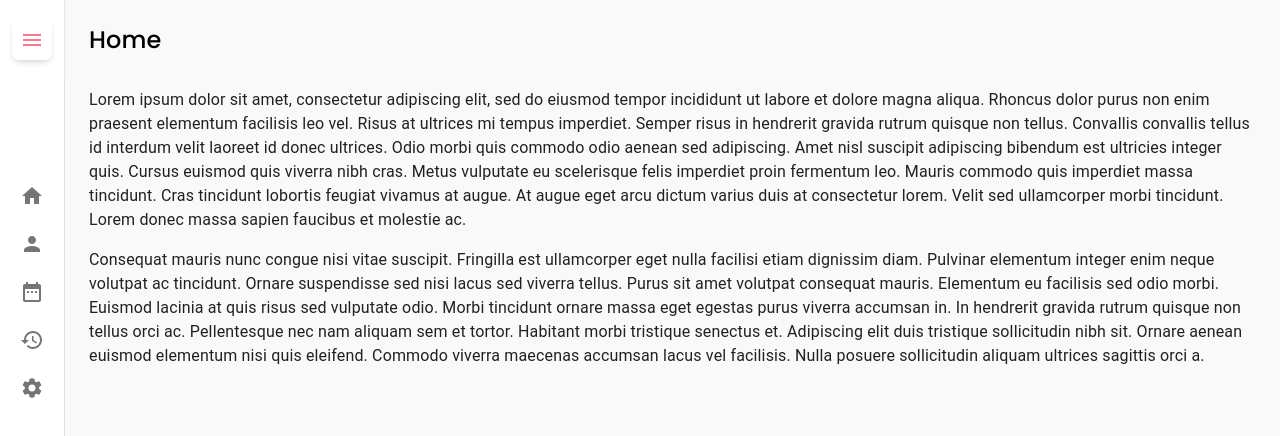
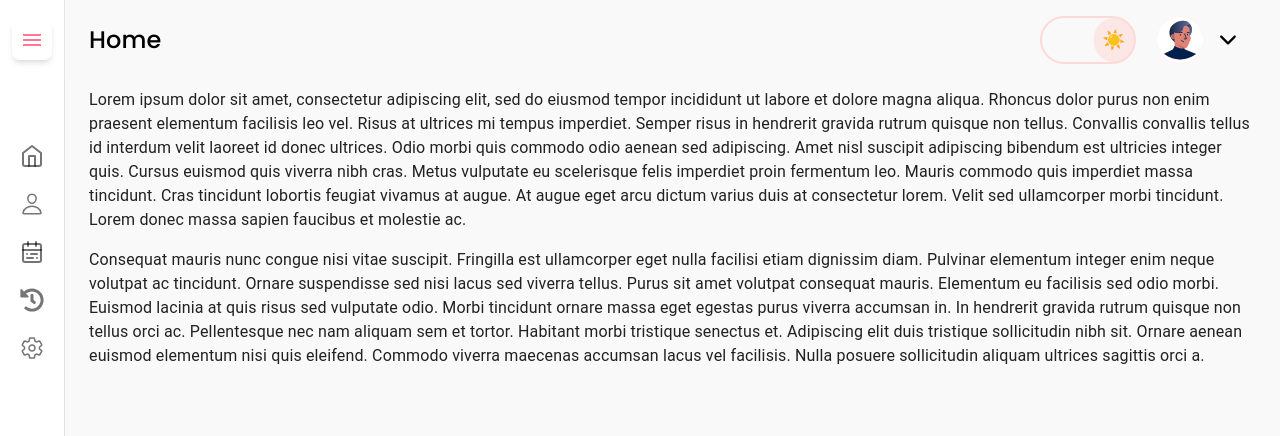
Before and after one commit to DeveloperDolon/Rainier-job-task, a React (Vite) app: page / in a window 1280 px wide. Shown: the top 436 px of the page. Built offline with nearby package versions, Linux system fonts and the light colour scheme.

Commit message:
avater and theme icons added commit

```diff
--- a/package.json
+++ b/package.json
@@ -18,6 +18,7 @@
     "prop-types": "^15.8.1",
     "react": "^18.2.0",
     "react-dom": "^18.2.0",
+    "react-icons": "^4.12.0",
     "react-router-dom": "^6.16.0",
     "styled-components": "^6.1.1"
   },
--- a/src/main.jsx
+++ b/src/main.jsx
@@ -1,10 +1,13 @@
 import React from 'react'
 import ReactDOM from 'react-dom/client'
 import './index.css'
-import MainLayout from './Layout/MainLayout.jsx'
+import {
+  RouterProvider,
+} from "react-router-dom";
+import MainRouter from './router/MainRouter.jsx';
 
 ReactDOM.createRoot(document.getElementById('root')).render(
   <React.StrictMode>
-    <MainLayout/>
+    <RouterProvider router={MainRouter}/>
   </React.StrictMode>,
 )
--- a/src/pages/HomePage.jsx
+++ b/src/pages/HomePage.jsx
@@ -16,30 +16,37 @@ import ListItemButton from '@mui/material/ListItemButton';
 import ListItemIcon from '@mui/material/ListItemIcon';
 import ListItemText from '@mui/material/ListItemText';
 import iconVector from "../assets/Icon_Vector.svg";
-import { DateRange, History, Home, Person, Settings } from '@mui/icons-material';
+import { LuHome } from "react-icons/lu";
+import { IoPersonOutline } from "react-icons/io5";
+import { LuCalendarRange } from "react-icons/lu";
+import { FaHistory } from "react-icons/fa";
+import { IoSettingsOutline } from "react-icons/io5";
+import lightIcon from "../assets/noto_sun.svg";
+import avater from "../assets/Avatar.svg";
+import { IoIosArrowDown } from "react-icons/io";
 
 const drawerWidth = 300;
 
 const menuItems = [
     {
         item: "Home",
-        icon: <Home></Home>
+        icon: <LuHome />
     },
     {
         item: "Patient Profile",
-        icon: <Person></Person>
+        icon: <IoPersonOutline />
     },
     {
         item: "Appointments",
-        icon: <DateRange></DateRange>
+        icon: <LuCalendarRange />
     },
     {
         item: "Medical History",
-        icon: <History></History>
+        icon: <FaHistory />
     },
     {
         item: "Settings",
-        icon: <Settings></Settings>
+        icon: <IoSettingsOutline />
     }
 ]
 
@@ -126,8 +133,8 @@ export default function HomePage() {
     return (
         <Box sx={{ display: 'flex', border: "0px" }}>
             <CssBaseline />
-            <AppBar style={{boxShadow: "none"}} position="fixed" open={open}>
-                <Toolbar style={{paddingLeft: toolPadding, paddingRight: 0}} className='bg-white flex text-black'>
+            <AppBar style={{ boxShadow: "none" }} position="fixed" open={open}>
+                <Toolbar style={{ paddingLeft: toolPadding, paddingRight: 0 }} className='bg-white flex text-black'>
                     <IconButton
                         className='shadow-md'
                         color="#FF7594"
@@ -141,19 +148,34 @@ export default function HomePage() {
                             ...(open && { display: 'none' }),
                         }}
                     >
-                        <MenuIcon className='text-[#FF7594]'/>
+                        <MenuIcon className='text-[#FF7594]' />
                     </IconButton>
-                    <Typography className='flex-1 border-l md:py-6 py-5 bg-[#F9F9F9] pl-6' noWrap component="div">
-                        <span className='font-medium md:text-2xl text-lg'>
-                            Home
-                        </span>
-                    </Typography>
+                    <div className='flex-1 flex justify-between pr-10 items-center bg-[#F9F9F9]'>
+                        <Typography className='border-l md:py-6 py-5 pl-6' noWrap component="div">
+                            <span className='font-medium md:text-2xl text-lg'>
+                                Home
+                            </span>
+                        </Typography>
+
+                        <div className='flex md:gap-5 gap-3'>
+                            <div className='border-[#FDDAD6] border-2 rounded-full w-24 flex justify-end'>
+                                <button className='bg-[#fddad686] rounded-full w-fit p-2 cursor-pointer'>
+                                    <img className='md:w-6 w-4 md:h-6 h-4 rounded-full' src={lightIcon} alt="" />
+                                </button>
+                            </div>
+
+                            <div className='flex items-center md:gap-3 gap-2'>
+                                <img src={avater} alt="" />
+                                <IoIosArrowDown className='md:text-2xl text-lg' />
+                            </div>
+                        </div>
+                    </div>
                 </Toolbar>
             </AppBar>
             <Drawer style={{
-                border:"0px",
+                border: "0px",
             }} variant="permanent" open={open}>
-                <DrawerHeader sx={{border: "0px"}} className='flex justify-end'>
+                <DrawerHeader sx={{ border: "0px" }} className='flex justify-end'>
                     <div className='flex w-full pl-5 justify-start items-center md:gap-5 gap-3 md:py-6 py-4'>
                         <img src={iconVector} alt="" />
                         <h1 className='md:text-3xl text-xl font-medium'>Medl<span className='text-[#FF7594]'>Doc</span></h1>
@@ -166,7 +188,7 @@ export default function HomePage() {
                 </DrawerHeader>
 
                 <List sx={{
-                    mt: 10
+                    mt: 5
                 }}>
                     {menuItems?.map((text, index) => (
                         <ListItem key={index} disablePadding sx={{ display: 'block' }}>
@@ -186,7 +208,9 @@ export default function HomePage() {
                                     }}
 
                                 >
-                                    {text?.icon}
+                                    <span className='md:text-2xl font-bold text-xl'>
+                                        {text?.icon}
+                                    </span>
                                 </ListItemIcon>
                                 <ListItemText primary={text?.item} sx={{ opacity: open ? 1 : 0 }} />
                             </ListItemButton>
--- /dev/null
+++ b/src/router/MainRouter.jsx
@@ -0,0 +1,18 @@
+import { createBrowserRouter } from "react-router-dom";
+import HomePage from "../pages/HomePage";
+import MainLayout from "../Layout/MainLayout";
+
+const MainRouter = createBrowserRouter([
+    {
+        path: "/",
+        element: <MainLayout></MainLayout>,
+        children: [
+            {
+                path: "/",
+                element: <HomePage></HomePage>
+            }
+        ]
+    }
+])
+
+export default MainRouter;
```
Also changed, not shown: 1 other file (tests, documents, lock files or other folders).
